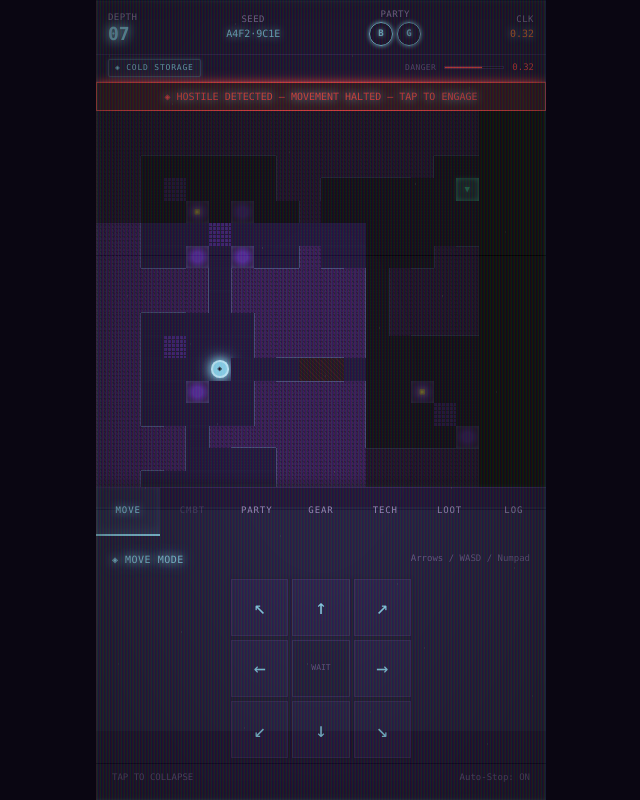
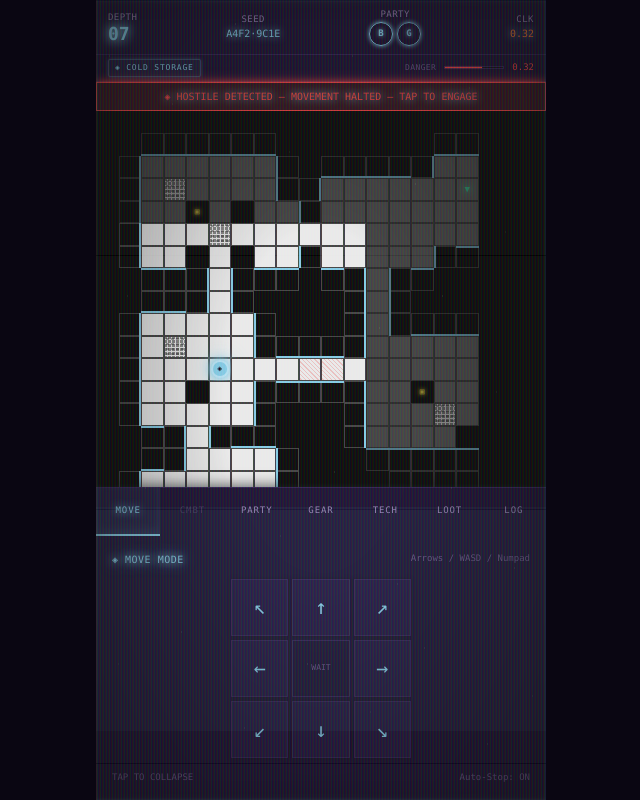
Before and after one commit to john-paul-ruf/Operator-s-Descent, a website: page mocks/exploration.html in a window 1280 px wide. Shown: the whole page, without its empty margins (319-959 px from the left). Drawn offline with nearby package versions, Linux system fonts and the light colour scheme.

Commit message:
playfield-palette SESSION-01: checkpoint 2 — design.md + playfield mocks

```diff
--- a/mocks/exploration.html
+++ b/mocks/exploration.html
@@ -275,69 +275,69 @@
       position: relative;
     }
 
-    /* ── Wall cells ── */
+    /* ── Wall cells (vector-lattice palette, owner directive 2026-08-15) ── */
     .cell.wall {
-      background: var(--wall-color);
-      background-image:
-        radial-gradient(circle at 30% 40%, rgba(0,0,0,0.3) 1px, transparent 1px),
-        radial-gradient(circle at 70% 60%, rgba(0,0,0,0.2) 1px, transparent 1px),
-        radial-gradient(circle at 50% 20%, rgba(255,255,255,0.02) 1px, transparent 1px);
-      background-size: 4px 4px, 5px 5px, 3px 3px;
+      background: #000000;
     }
 
-    /* ── Floor cells ── */
+    /* ── Floor cells: light-grey field with dark gridline via inset shadow ── */
     .cell.floor {
-      background: var(--floor-color);
-      background-image: radial-gradient(circle at 60% 50%, rgba(126,200,227,0.015) 1px, transparent 1px);
-      background-size: 3px 3px;
+      background: #e8e8e8;
+      box-shadow: inset 0 0 0 1px #3a3a3a;
     }
 
     /* ── Visibility states ── */
     .cell.visible { filter: brightness(1.0); }
     .cell.visible.floor {
-      background-color: var(--floor-color);
-      box-shadow: inset 0 0 2px rgba(126,200,227,0.05);
+      background-color: #e8e8e8;
+      box-shadow: inset 0 0 0 1px #3a3a3a;
     }
-    .cell.visited { filter: brightness(0.4); }
-    .cell.visited.floor { background-color: var(--floor-visited); }
+    .cell.visited { filter: brightness(0.55); }
+    .cell.visited.floor {
+      background-color: #e8e8e8;
+      box-shadow: inset 0 0 0 1px #3a3a3a, inset 0 0 0 999px rgba(0,0,0,0.55);
+    }
     .cell.unvisited {
       filter: brightness(0);
-      background-color: #040108 !important;
+      background-color: #000000 !important;
       background-image: none !important;
+      box-shadow: none !important;
     }
     .cell.unvisited::before, .cell.unvisited::after { display: none !important; }
 
-    /* ── Special cells ── */
+    /* ── Special cells (readable on the light-grey floor) ── */
     .cell.descent {
-      background-color: rgba(58,232,168,0.12) !important;
-      box-shadow: inset 0 0 6px var(--heal), 0 0 4px rgba(58,232,168,0.3);
+      background-color: #e8e8e8 !important;
+      box-shadow: inset 0 0 0 1px #3a3a3a, inset 0 0 6px rgba(58,232,168,0.35), 0 0 4px rgba(58,232,168,0.3);
     }
     .cell.container {
-      background-color: rgba(232,210,58,0.1) !important;
-      box-shadow: inset 0 0 4px #e8d23a;
+      background-color: #e8e8e8 !important;
+      box-shadow: inset 0 0 0 1px #3a3a3a, inset 0 0 4px rgba(232,210,58,0.55);
     }
     .cell.pillar {
-      background: var(--wall-color) !important;
-      background-image: radial-gradient(circle at center, var(--wall-highlight) 30%, var(--wall-color) 70%) !important;
-      box-shadow: inset 0 0 4px var(--accent-dim);
+      background: #000000 !important;
+      background-image: none !important;
+      box-shadow: none;
     }
     .cell.rubble {
-      background-color: var(--floor-color) !important;
+      background-color: #e8e8e8 !important;
       background-image:
-        radial-gradient(circle at 30% 30%, rgba(74,32,144,0.6) 2px, transparent 2px),
-        radial-gradient(circle at 70% 60%, rgba(42,16,72,0.5) 1.5px, transparent 1.5px) !important;
+        radial-gradient(circle at 30% 30%, rgba(0,0,0,0.45) 2px, transparent 2px),
+        radial-gradient(circle at 70% 60%, rgba(0,0,0,0.35) 1.5px, transparent 1.5px) !important;
       background-size: 4px 4px, 5px 5px !important;
+      box-shadow: inset 0 0 0 1px #3a3a3a;
     }
     .cell.hazard {
-      background-color: rgba(232,58,58,0.06) !important;
-      background-image: repeating-linear-gradient(45deg, transparent 0, transparent 2px, rgba(232,58,58,0.08) 2px, rgba(232,58,58,0.08) 3px) !important;
+      background-color: #e8e8e8 !important;
+      background-image: repeating-linear-gradient(45deg, transparent 0, transparent 2px, rgba(232,58,58,0.25) 2px, rgba(232,58,58,0.25) 3px) !important;
+      box-shadow: inset 0 0 0 1px #3a3a3a;
     }
 
-    /* ── Wall edge lines ── */
-    .wall-n { box-shadow: inset 0 1px 0 var(--accent-dim); }
-    .wall-s { box-shadow: inset 0 -1px 0 var(--accent-dim); }
-    .wall-e { box-shadow: inset -1px 0 0 var(--accent-dim); }
-    .wall-w { box-shadow: inset 1px 0 0 var(--accent-dim); }
+    /* ── Wall boundary lines: solid cyan, drawn on the traversable side (inset) ── */
+    .wall-n { box-shadow: inset 0 2px 0 #7ec8e3, inset 0 0 0 1px #3a3a3a; }
+    .wall-s { box-shadow: inset 0 -2px 0 #7ec8e3, inset 0 0 0 1px #3a3a3a; }
+    .wall-e { box-shadow: inset -2px 0 0 #7ec8e3, inset 0 0 0 1px #3a3a3a; }
+    .wall-w { box-shadow: inset 2px 0 0 #7ec8e3, inset 0 0 0 1px #3a3a3a; }
 
     /* ── Tokens & markers ── */
     .party-token {
```
Also changed, not shown: mocks/combat.html (+14 -8 lines), mocks/wide/combat.html (+14 -8 lines), mocks/wide/exploration.html (+31 -30 lines), specs/design.md (+14 -0 lines).
